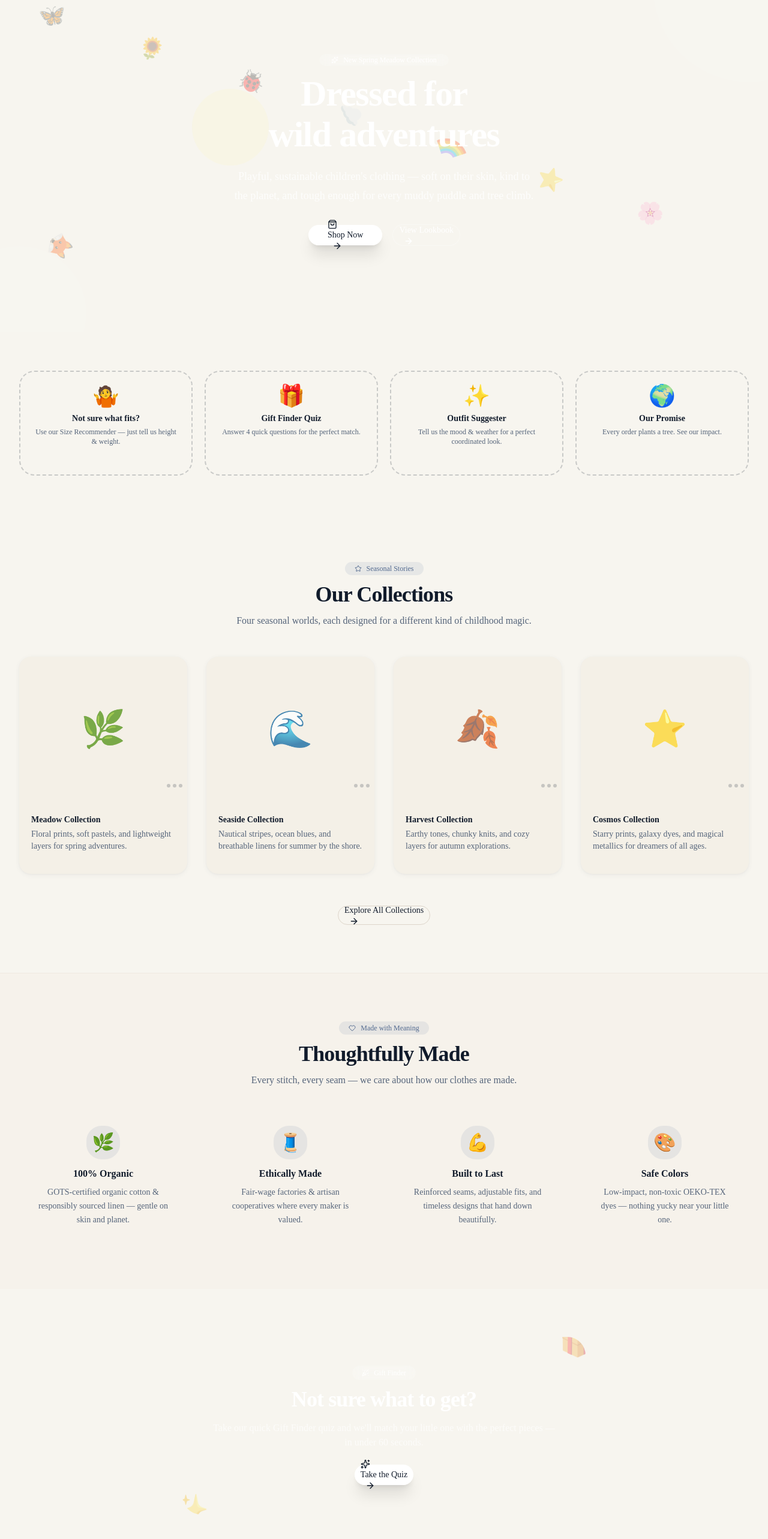
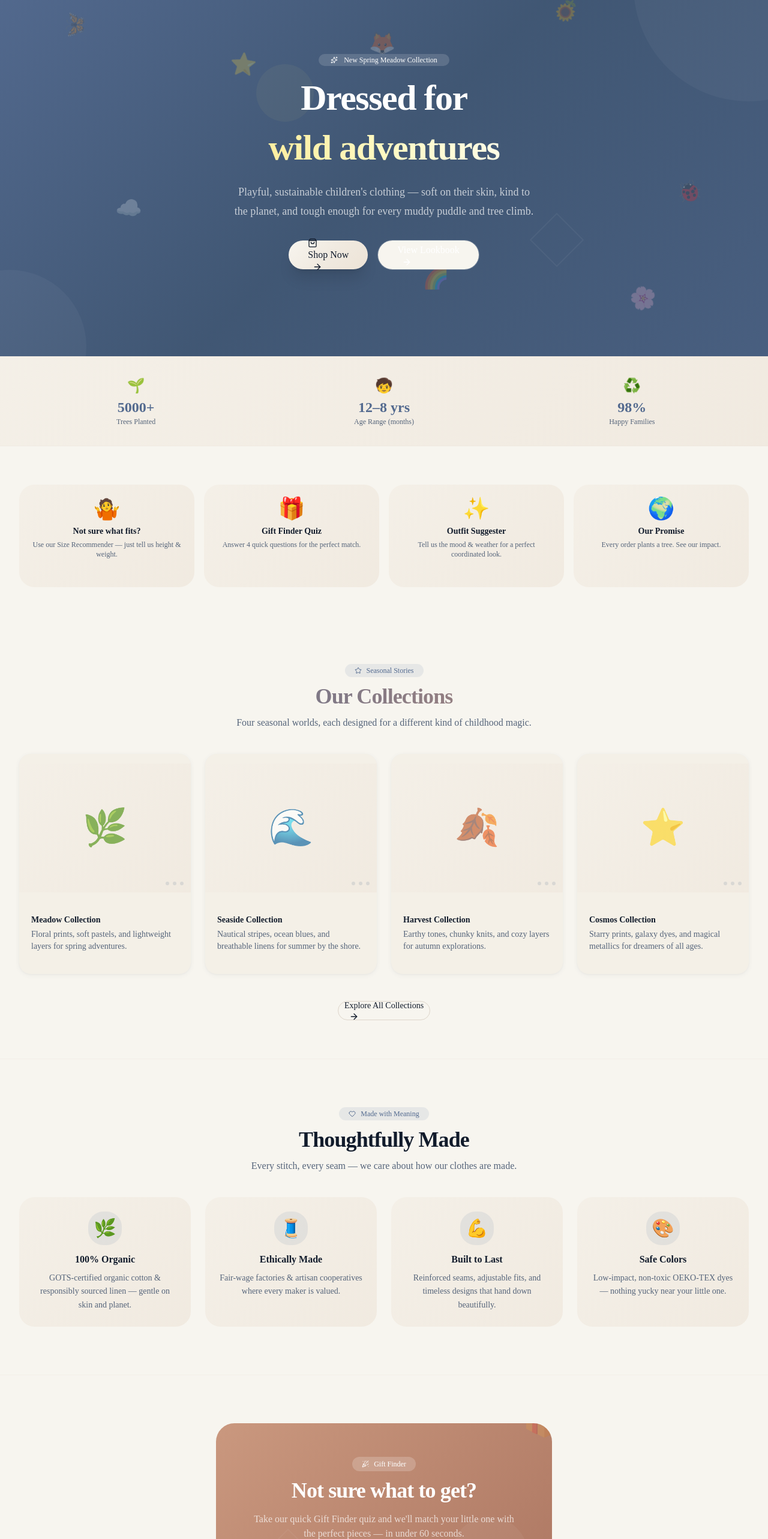
Before and after one commit to anas-khan-antimatter/mkt-kindred-kids, a Next.js app: page / in a window 1280 px wide. Shown: the part 120-2686 px from the top of the page at 60% size. Built offline with nearby package versions, Linux system fonts and the light colour scheme.

Commit message:
antimatter: checkpoint c-1790732968742-bn6mm

```diff
--- a/src/app/page.tsx
+++ b/src/app/page.tsx
@@ -1,14 +1,24 @@
 "use client";
 
+import { useState, useEffect } from "react";
 import Link from "next/link";
-import { ArrowRight, Sparkles, Heart, ShoppingBag, Bird, Star, PartyPopper } from "lucide-react";
+import { ArrowRight, Sparkles, Heart, ShoppingBag, Star, PartyPopper, Cloud, Sun } from "lucide-react";
 import { Button } from "@/components/ui/button";
 import { Card, CardContent } from "@/components/ui/card";
 import { Badge } from "@/components/ui/badge";
 import { collections } from "@/lib/data";
 
-/* ── Illustrated hero icons ── */
-const heroIcons = ["🦋", "🌻", "🐞", "☁️", "🌈", "⭐", "🌸", "🦊"];
+/* ── Floating decorations ── */
+const heroIcons = [
+  { char: "🦋", x: 8, y: 12, spin: true },
+  { char: "🌻", x: 72, y: 8, spin: true },
+  { char: "🐞", x: 88, y: 55, spin: false },
+  { char: "☁️", x: 15, y: 60, spin: false },
+  { char: "🌈", x: 55, y: 78, spin: false },
+  { char: "⭐", x: 30, y: 22, spin: true },
+  { char: "🌸", x: 82, y: 82, spin: true },
+  { char: "🦊", x: 48, y: 18, spin: false },
+];
 
 const valueCards = [
   {
@@ -38,7 +48,7 @@ const playFeatures = [
     emoji: "🤷",
     title: "Not sure what fits?",
     desc: "Use our Size Recommender — just tell us height & weight.",
-    href: "/size-guide",
+    href: "/weight",
     label: "Find Their Size",
   },
   {
@@ -64,53 +74,76 @@ const playFeatures = [
   },
 ];
 
+/* ── Animated counter ── */
+function AnimatedNumber({ n, suffix = "" }: { n: number; suffix?: string }) {
+  const [count, setCount] = useState(0);
+  useEffect(() => {
+    let val = 0;
+    const step = Math.ceil(n / 40);
+    const timer = setInterval(() => {
+      val += step;
+      if (val >= n) { val = n; clearInterval(timer); }
+      setCount(val);
+    }, 30);
+    return () => clearInterval(timer);
+  }, [n]);
+  return <>{count}{suffix}</>;
+}
+
 export default function Home() {
   return (
     <div className="flex flex-col overflow-hidden">
       {/* ─── HERO ─── */}
-      <section className="relative overflow-hidden bg-brand-gradient px-4 py-24 sm:px-6 sm:py-36 lg:px-8">
-        {/* Floating illustrated icons */}
+      <section className="relative overflow-hidden bg-denim-wash px-4 py-24 sm:px-6 sm:py-36 lg:px-8">
+        {/* Floating animated icons */}
         <div className="absolute inset-0 pointer-events-none select-none">
           {heroIcons.map((icon, i) => (
             <span
               key={i}
-              className="absolute text-4xl opacity-30"
+              className={`absolute text-3xl sm:text-4xl opacity-25 transition-transform duration-700 ${icon.spin ? "animate-spin" : "animate-bounce"}`}
               style={{
-                top: `${10 + (i * 9) % 80}%`,
-                left: `${5 + (i * 13) % 90}%`,
-                transform: `rotate(${i * 18}deg)`,
+                top: `${icon.y}%`,
+                left: `${icon.x}%`,
+                animationDuration: `${8 + i * 2}s`,
+                animationDelay: `${i * 0.5}s`,
               }}
             >
-              {icon}
+              {icon.char}
             </span>
           ))}
         </div>
 
+        {/* Decorative geometric shapes */}
+        <div className="absolute -top-40 -right-40 h-96 w-96 rounded-full bg-white/[0.04]" />
+        <div className="absolute -bottom-28 -left-28 h-64 w-64 rounded-full bg-white/[0.04]" />
+        <div className="absolute top-1/4 left-1/3 h-24 w-24 rounded-full bg-amber-200/5" />
+        <div className="absolute bottom-1/4 right-1/4 h-16 w-16 rotate-45 border-2 border-white/5" />
+
         <div className="relative mx-auto max-w-7xl">
           <div className="mx-auto max-w-2xl text-center">
-            <Badge className="mb-4 bg-white/20 text-white hover:bg-white/30 border-0 backdrop-blur-sm px-5 py-1">
-              <Sparkles className="mr-1 h-3 w-3" />
+            <Badge className="mb-4 bg-white/15 text-white hover:bg-white/25 border-0 backdrop-blur-sm px-5 py-1.5 rounded-full">
+              <Sparkles className="mr-1.5 h-3 w-3" />
               New Spring Meadow Collection
             </Badge>
-            <h1 className="text-4xl font-bold tracking-tight text-white sm:text-5xl lg:text-6xl">
+            <h1 className="text-4xl font-bold tracking-tight text-white sm:text-5xl lg:text-6xl leading-tight">
               Dressed for
-              <span className="block text-gradient mt-2">
+              <span className="block mt-2 bg-gradient-to-r from-amber-200 via-yellow-100 to-white bg-clip-text text-transparent">
                 wild adventures
               </span>
             </h1>
-            <p className="mt-6 text-lg leading-8 text-white/80 max-w-lg mx-auto">
+            <p className="mt-5 text-lg leading-8 text-white/70 max-w-lg mx-auto">
               Playful, sustainable children&apos;s clothing — soft on their skin, kind to the planet,
               and tough enough for every muddy puddle and tree climb.
             </p>
             <div className="mt-8 flex flex-wrap items-center justify-center gap-4">
-              <Button asChild size="lg" className="bg-white text-foreground hover:bg-white/90 shadow-xl rounded-full px-8">
+              <Button asChild size="lg" className="bg-cream-warm border-0 text-foreground hover:brightness-95 shadow-xl rounded-full px-8 py-6 text-base">
                 <Link href="/collections">
                   <ShoppingBag className="mr-2 h-4 w-4" />
                   Shop Now
                   <ArrowRight className="ml-2 h-4 w-4" />
                 </Link>
               </Button>
-              <Button asChild size="lg" variant="outline" className="border-white/30 text-white hover:bg-white/10 rounded-full">
+              <Button asChild size="lg" variant="outline" className="border-white/25 text-white hover:bg-white/10 rounded-full px-8 py-6 text-base">
                 <Link href="/lookbook">
                   View Lookbook
                   <ArrowRight className="ml-2 h-4 w-4" />
@@ -119,26 +152,44 @@ export default function Home() {
             </div>
           </div>
         </div>
+      </section>
 
-        {/* Pastel decorative blobs */}
-        <div className="absolute -top-32 -right-32 h-80 w-80 rounded-full bg-white/5" />
-        <div className="absolute -bottom-20 -left-20 h-56 w-56 rounded-full bg-white/5" />
-        <div className="absolute top-1/3 left-1/4 h-32 w-32 rounded-full bg-yellow-200/10" />
+      {/* ─── STAT STRIP ─── */}
+      <section className="bg-card-soft border-y border-border/20">
+        <div className="mx-auto max-w-7xl px-4 py-8 sm:px-6 lg:px-8">
+          <div className="grid grid-cols-3 gap-6 text-center">
+            {[
+              { icon: "🌱", val: 5000, label: "Trees Planted", suffix: "+" },
+              { icon: "🧒", val: 12, label: "Age Range (months)", suffix: "–8 yrs" },
+              { icon: "♻️", val: 98, label: "Happy Families", suffix: "%" },
+            ].map((stat) => (
+              <div key={stat.label} className="flex flex-col items-center">
+                <span className="text-2xl mb-1">{stat.icon}</span>
+                <span className="text-2xl font-bold text-primary">
+                  <AnimatedNumber n={stat.val} suffix={stat.suffix} />
+                </span>
+                <span className="text-xs text-muted-foreground">{stat.label}</span>
+              </div>
+            ))}
+          </div>
+        </div>
       </section>
 
       {/* ─── PLAYFUL FEATURES ROW ─── */}
       <section className="mx-auto max-w-7xl px-4 py-16 sm:px-6 lg:px-8">
-        <div className="grid gap-5 sm:grid-cols-2 lg:grid-cols-4">
+        <div className="grid gap-4 sm:grid-cols-2 lg:grid-cols-4">
           {playFeatures.map((f) => (
             <Link
               key={f.href}
               href={f.href}
-              className="group rounded-2xl bg-pastel-card border-2 border-dashed border-current/20 p-5 text-center transition-all hover:shadow-soft hover:-translate-y-0.5"
+              className="group relative overflow-hidden rounded-2xl bg-card-soft p-5 text-center transition-all duration-300 hover:shadow-bouncy hover:-translate-y-1"
             >
-              <span className="text-4xl block mb-2">{f.emoji}</span>
+              {/* Hover border accent */}
+              <span className="absolute inset-x-0 bottom-0 h-1 bg-gradient-to-r from-primary/0 via-primary to-primary/0 scale-x-0 group-hover:scale-x-100 transition-transform duration-500" />
+              <span className="text-4xl block mb-2 transition-transform duration-300 group-hover:scale-110">{f.emoji}</span>
               <h3 className="font-semibold text-sm">{f.title}</h3>
               <p className="mt-1 text-xs text-muted-foreground">{f.desc}</p>
-              <span className="mt-2 inline-flex text-xs font-medium text-primary items-center gap-1 opacity-0 group-hover:opacity-100 transition-opacity">
+              <span className="mt-2 inline-flex text-xs font-medium text-primary items-center gap-1 opacity-0 group-hover:opacity-100 transition-all duration-300">
                 {f.label}
                 <ArrowRight className="h-3 w-3" />
               </span>
@@ -148,30 +199,30 @@ export default function Home() {
       </section>
 
       {/* ─── FEATURED COLLECTIONS ─── */}
-      <section className="mx-auto max-w-7xl px-4 py-20 sm:px-6 lg:px-8">
-        <div className="mb-12 text-center">
+      <section className="mx-auto max-w-7xl px-4 py-16 sm:px-6 lg:px-8">
+        <div className="mb-10 text-center">
           <span className="inline-flex items-center gap-2 badge-pill mb-3">
             <Star className="h-3 w-3" />
             Seasonal Stories
           </span>
-          <h2 className="text-3xl font-bold tracking-tight sm:text-4xl text-gradient">Our Collections</h2>
+          <h2 className="text-3xl font-bold tracking-tight sm:text-4xl text-gradient-denim">Our Collections</h2>
           <p className="mt-3 text-muted-foreground max-w-xl mx-auto">
             Four seasonal worlds, each designed for a different kind of childhood magic.
           </p>
         </div>
 
-        <div className="grid gap-8 sm:grid-cols-2 lg:grid-cols-4">
+        <div className="grid gap-6 sm:grid-cols-2 lg:grid-cols-4">
           {collections.map((collection, idx) => (
             <Link key={collection.id} href={`/collections?collection=${collection.slug}`}>
-              <Card className="group h-full overflow-hidden border-0 shadow-soft transition-all hover:shadow-xl hover:-translate-y-1">
-                <div className="aspect-[4/3] w-full bg-pastel-card flex items-center justify-center relative overflow-hidden">
-                  <span className="text-6xl opacity-80 select-none transition-transform group-hover:scale-110 duration-300">
+              <Card className="group h-full overflow-hidden border-0 shadow-soft transition-all duration-300 hover:shadow-bouncy hover:-translate-y-1.5">
+                <div className="aspect-[4/3] w-full bg-card-soft flex items-center justify-center relative overflow-hidden">
+                  <span className="text-6xl opacity-70 select-none transition-all duration-500 group-hover:scale-125 group-hover:opacity-100">
                     {["🌿", "🌊", "🍂", "⭐"][idx]}
                   </span>
-                  {/* Decorative dots */}
-                  <div className="absolute bottom-2 right-2 flex gap-1">
+                  {/* Corner dots */}
+                  <div className="absolute bottom-3 right-3 flex gap-1.5">
                     {[0, 1, 2].map((i) => (
-                      <span key={i} className="h-1.5 w-1.5 rounded-full bg-current/20" />
+                      <span key={i} className="h-1.5 w-1.5 rounded-full bg-primary/15" />
                     ))}
                   </div>
                 </div>
@@ -184,7 +235,7 @@ export default function Home() {
           ))}
         </div>
 
-        <div className="mt-12 text-center">
+        <div className="mt-10 text-center">
           <Button asChild variant="outline" className="rounded-full">
             <Link href="/collections">
               Explore All Collections
@@ -194,8 +245,8 @@ export default function Home() {
         </div>
       </section>
 
-      {/* ─── VALUES WITH ILLUSTRATED ICONS ─── */}
-      <section className="bg-muted/20 border-t border-border/30 py-20">
+      {/* ─── VALUES SECTION ─── */}
+      <section className="bg-card-soft/50 border-y border-border/20 py-20">
         <div className="mx-auto max-w-7xl px-4 sm:px-6 lg:px-8">
           <div className="mb-10 text-center">
             <span className="inline-flex items-center gap-2 badge-pill mb-3">
@@ -208,9 +259,9 @@ export default function Home() {
             </p>
           </div>
 
-          <div className="grid gap-8 sm:grid-cols-2 lg:grid-cols-4">
+          <div className="grid gap-6 sm:grid-cols-2 lg:grid-cols-4">
             {valueCards.map((value) => (
-              <div key={value.title} className="rounded-2xl bg-pastel-card p-6 text-center transition-all hover:shadow-soft">
+              <div key={value.title} className="rounded-2xl bg-card-soft p-6 text-center transition-all duration-300 hover:shadow-soft hover:-translate-y-0.5">
                 <div className="mx-auto mb-3 flex h-14 w-14 items-center justify-center rounded-2xl bg-primary/10 text-3xl">
                   {value.emoji}
                 </div>
@@ -224,10 +275,11 @@ export default function Home() {
 
       {/* ─── GIFT FINDER CTA ─── */}
       <section className="mx-auto max-w-7xl px-4 py-20 sm:px-6 lg:px-8">
-        <div className="rounded-3xl bg-brand-warm p-8 sm:p-12 relative overflow-hidden">
-          {/* Decorative floating icons */}
-          <span className="absolute -top-4 -right-4 text-5xl opacity-30 select-none">🎁</span>
-          <span className="absolute -bottom-4 -left-4 text-5xl opacity-30 select-none">✨</span>
+        <div className="rounded-3xl bg-caramel-fade p-8 sm:p-14 relative overflow-hidden">
+          <span className="absolute -top-6 -right-6 text-6xl opacity-20 select-none animate-bounce" style={{ animationDuration: "3s" }}>🎁</span>
+          <span className="absolute -bottom-6 -left-6 text-6xl opacity-20 select-none animate-bounce" style={{ animationDuration: "4s", animationDelay: "0.5s" }}>✨</span>
+          <div className="absolute top-1/2 right-10 h-32 w-32 rounded-full bg-white/5" />
+          <div className="absolute bottom-10 left-20 h-20 w-20 rotate-45 border-2 border-white/5" />
 
           <div className="mx-auto max-w-xl text-center relative">
             <span className="inline-flex items-center gap-2 bg-white/20 text-white backdrop-blur-sm rounded-full px-4 py-1 text-xs font-medium mb-3">
@@ -237,10 +289,10 @@ export default function Home() {
             <h2 className="text-3xl font-bold tracking-tight sm:text-4xl text-white">
               Not sure what to get?
             </h2>
-            <p className="mt-4 text-white/70">
+            <p className="mt-4 text-white/70 max-w-md mx-auto">
               Take our quick Gift Finder quiz and we&apos;ll match your little one with the perfect pieces — in under 60 seconds.
             </p>
-            <Button asChild size="lg" className="mt-6 shadow-xl bg-white text-foreground hover:bg-white/90 rounded-full">
+            <Button asChild size="lg" className="mt-6 shadow-xl bg-cream-warm text-foreground hover:brightness-95 border-0 rounded-full px-8">
               <Link href="/gift-finder">
                 <Sparkles className="mr-2 h-4 w-4" />
                 Take the Quiz
@@ -252,18 +304,19 @@ export default function Home() {
       </section>
 
       {/* ─── SIZE RECOMMENDER TEASER ─── */}
-      <section className="mx-auto max-w-7xl px-4 py-16 sm:px-6 lg:px-8">
-        <Link href="/weight" className="group grid gap-6 sm:grid-cols-2 items-center">
-          <div className="rounded-2xl bg-pastel-card p-6 text-center">
-            <span className="text-6xl block mb-2">📏</span>
+      <section className="mx-auto max-w-7xl px-4 pb-16 sm:px-6 lg:px-8">
+        <Link href="/weight" className="group grid gap-6 sm:grid-cols-2 items-center rounded-2xl bg-card-soft p-6 sm:p-8 transition-all duration-300 hover:shadow-bouncy hover:-translate-y-0.5">
+          <div className="rounded-xl bg-cream-warm p-6 text-center order-2 sm:order-1">
+            <span className="text-6xl block mb-2 transition-transform duration-300 group-hover:scale-110">📏</span>
+            <p className="text-xs text-muted-foreground mt-1">Height &bull; Weight &bull; Age</p>
           </div>
-          <div className="text-center sm:text-left">
+          <div className="text-center sm:text-left order-1 sm:order-2">
             <Badge className="mb-2 text-xs bg-accent/20 text-accent-foreground border-0">New Tool</Badge>
             <h2 className="text-2xl font-bold sm:text-3xl">Size Recommender</h2>
             <p className="mt-2 text-muted-foreground">
               Not sure which size fits? Enter your child&apos;s height and weight and we&apos;ll tell you in a snap.
             </p>
-            <span className="mt-3 inline-flex items-center gap-1 text-sm font-medium text-primary group-hover:underline">
+            <span className="mt-3 inline-flex items-center gap-1 text-sm font-medium text-primary group-hover:underline transition-all">
               Find Their Size <ArrowRight className="h-4 w-4" />
             </span>
           </div>
@@ -271,24 +324,31 @@ export default function Home() {
       </section>
 
       {/* ─── NEWSLETTER ─── */}
-      <section className="border-t border-border/30 bg-pastel-card py-16">
+      <section className="border-t border-border/20 bg-editorial py-16">
         <div className="mx-auto max-w-xl px-4 text-center sm:px-6">
-          <span className="text-4xl block mb-2">✉️</span>
-          <h2 className="text-2xl font-bold tracking-tight">Join the Kindred</h2>
-          <p className="mt-2 text-sm text-muted-foreground">
-            Be the first to hear about new collections, special offers, and playtime inspiration.
+          <span className="text-4xl block mb-3">✉️</span>
+          <h2 className="text-2xl font-bold sm:text-3xl">Join the Kindred Crew</h2>
+          <p className="mt-2 text-muted-foreground text-sm max-w-sm mx-auto">
+            Be the first to know about new collections, early access, and little adventures.
           </p>
-          <form className="mt-6 flex gap-3 max-w-sm mx-auto" onSubmit={(e) => e.preventDefault()}>
+          <form
+            onSubmit={(e) => e.preventDefault()}
+            className="mt-6 flex flex-col sm:flex-row gap-3 max-w-md mx-auto"
+          >
             <input
               type="email"
               placeholder="your@email.com"
-              className="flex h-11 w-full rounded-full border border-input bg-background px-4 py-2 text-sm ring-offset-background file:border-0 file:bg-transparent placeholder:text-muted-foreground focus-visible:outline-none focus-visible:ring-2 focus-visible:ring-ring"
+              className="flex h-12 w-full rounded-xl border border-input bg-background px-4 py-2 text-sm ring-offset-background focus-visible:outline-none focus-visible:ring-2 focus-visible:ring-primary transition-all"
+              required
             />
-            <Button type="submit" className="rounded-full px-6">
-              <Bird className="mr-2 h-4 w-4" />
+            <Button type="submit" className="rounded-xl shrink-0">
+              <Sparkles className="mr-2 h-4 w-4" />
               Subscribe
             </Button>
           </form>
+          <p className="mt-4 text-xs text-muted-foreground">
+            No spam. Unsubscribe anytime. We respect your inbox 🌿
+          </p>
         </div>
       </section>
     </div>
```
